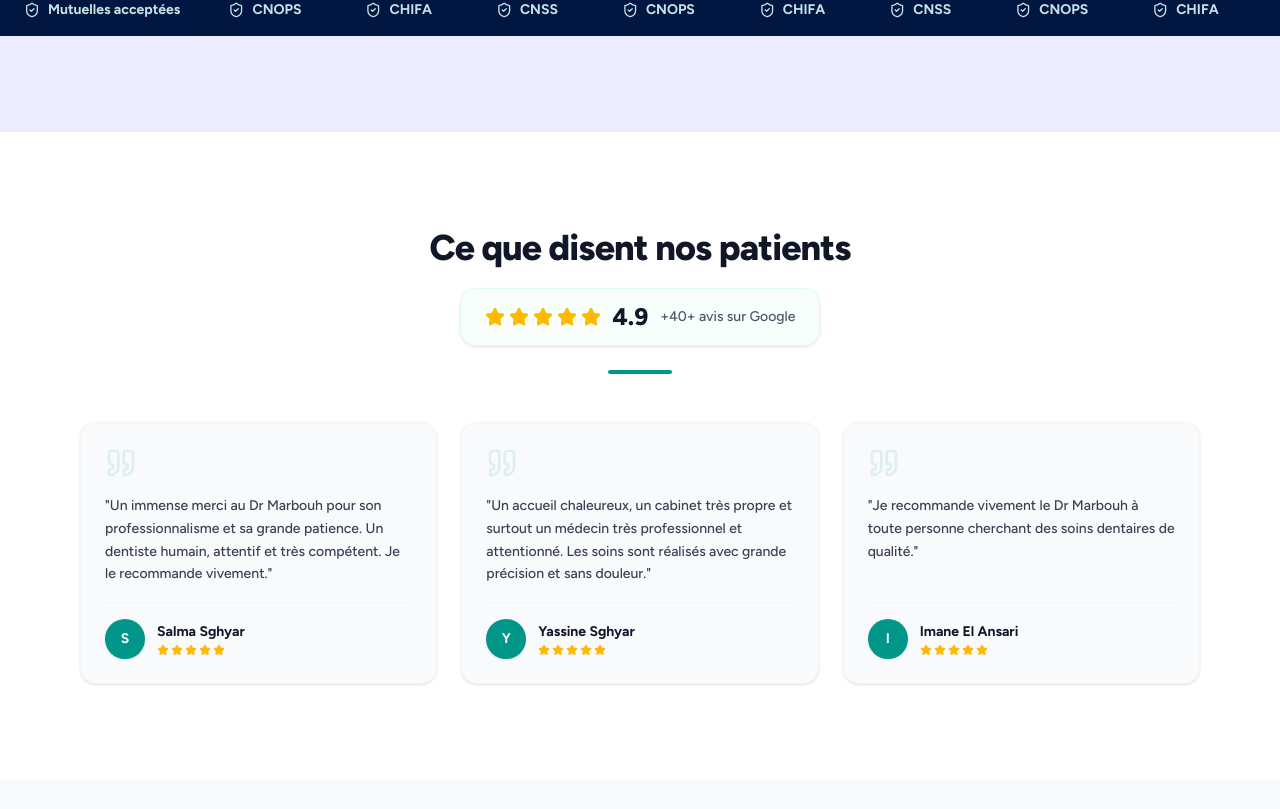
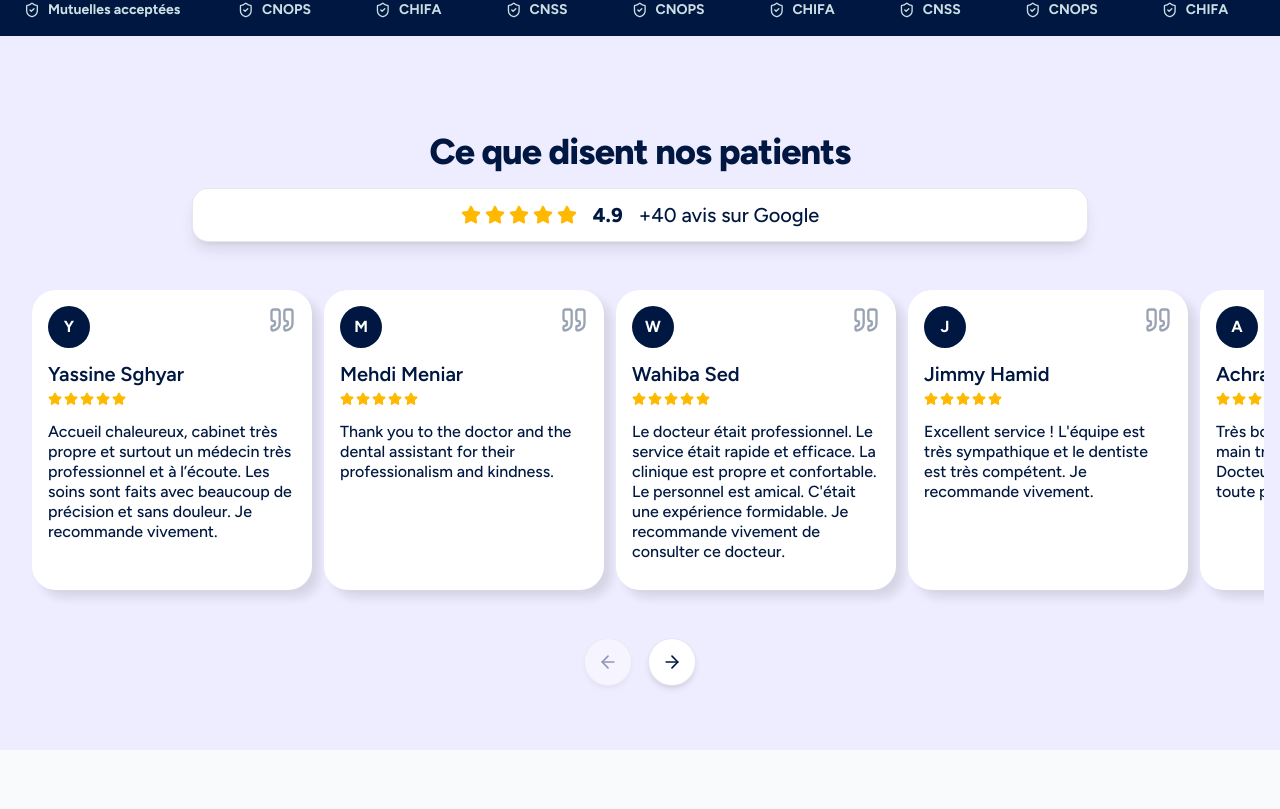
Before and after one commit to KarimElGuerzyfy/local-business-template, a Next.js app: page / in a window 1280 px wide. Shown: the part 1631-2440 px from the top of the page. Built offline with nearby package versions, Linux system fonts and the light colour scheme.

Commit message:
style: redesign Testimonials section with carousel, RTL support, and rating badge

```diff
--- a/app/components/Services.tsx
+++ b/app/components/Services.tsx
@@ -100,7 +100,7 @@ const Services = () => {
       dir={isRTL ? "rtl" : "ltr"}
       className="w-full py-16 md:py-24 bg-lightbg"
     >
-      <div className="container mx-auto px-4 max-w-6xl">
+      <div className="container mx-auto px-4 max-w-7xl">
 
         {/* Section Header */}
         <div className="text-center mb-10">
--- /dev/null
+++ b/app/components/TestimonialCard.tsx
@@ -0,0 +1,54 @@
+"use client";
+
+import { useLanguage } from "../LanguageContext";
+import { Star, Quote } from "lucide-react";
+
+type TestimonialCardProps = {
+  text: string;
+  author: string;
+};
+
+const TestimonialCard = ({ text, author }: TestimonialCardProps) => {
+  const { isRTL } = useLanguage() as { isRTL: boolean };
+
+  // Safe Extraction handling both multi-byte Arabic strings and whitespaces cleanly
+  const cleanAuthor = author?.trim() || "?";
+  const avatarLetter = cleanAuthor.charAt(0).toUpperCase();
+
+  return (
+    <div className="w-[280px] h-[300px] rounded-3xl bg-white flex flex-col shrink-0 scroll-snap-align-start p-4 shadow-[8px_8px_10px_0px_rgba(0,0,0,0.1)] mb-4">
+
+      {/* Top row — avatar + quote icon layout */}
+      <div className={`flex items-start justify-between ${isRTL ? "flex-row-reverse" : "flex-row"}`}>
+        {/* Avatar circle with initial */}
+        <div className="w-[42px] h-[42px] rounded-full bg-brand flex items-center justify-center shrink-0">
+          <span className="text-white font-bold text-base">
+            {avatarLetter}
+          </span>
+        </div>
+        {/* Quote icon flipped natively under RTL logic paths */}
+        <Quote className={`w-7 h-7 text-brand/40 ${isRTL ? "scale-x-[-1]" : ""}`} />
+      </div>
+
+      {/* Author name */}
+      <h3 className={`text-brand text-xl font-semibold mt-3 w-full ${isRTL ? "text-right" : "text-left"}`}>
+        {author}
+      </h3>
+
+      {/* Stars */}
+      <div className={`flex items-center gap-0.5 mt-1 w-full ${isRTL ? "justify-end" : "justify-start"}`}>
+        {[...Array(5)].map((_, i) => (
+          <Star key={i} className="w-3.5 h-3.5 fill-amber-400 text-amber-400" />
+        ))}
+      </div>
+
+      {/* Review text — Swapped compile-breaking color variable to native CSS grid token */}
+      <p className={`text-brand text-base font-medium leading-tight mt-4 flex-1 overflow-y-auto ${isRTL ? "text-right" : "text-left"}`}>
+        {text}
+      </p>
+
+    </div>
+  );
+};
+
+export default TestimonialCard;
--- a/app/components/Testimonials.tsx
+++ b/app/components/Testimonials.tsx
@@ -1,96 +1,142 @@
 "use client";
 
+import { useRef, useState, useEffect } from "react";
 import { useLanguage } from "../LanguageContext";
-import clinicConfig from "../../clinic.config";
-import { Star, Quote } from "lucide-react";
+import clinicConfig from "@/clinic.config";
+import { Star, ArrowLeft, ArrowRight } from "lucide-react";
+import TestimonialCard from "./TestimonialCard";
 
 const Testimonials = () => {
-  const { lang, isRTL } = useLanguage();
+  const scrollContainerRef = useRef<HTMLDivElement>(null);
+  const [canScrollLeft, setCanScrollLeft] = useState(false);
+  const [canScrollRight, setCanScrollRight] = useState(true);
+
+  const { lang, isRTL } = useLanguage() as {
+    lang: "fr" | "ar";
+    isRTL: boolean;
+  };
 
   const testimonials = clinicConfig.testimonials[lang] || [];
-  const rating = clinicConfig.rating || { score: "5.0", count: 0, platform: "Google", reviewUrl: "#" };
+  const rating = clinicConfig.rating;
 
   const sectionTitle = lang === "fr" ? "Ce que disent nos patients" : "آراء مرضانا";
-  const reviewsLabel = lang === "fr" ? `+${rating.count} avis sur` : `+${rating.count} تقييم على`;
+  const reviewsLabel = lang === "fr"
+    ? `+${rating.count} avis sur ${rating.platform}`
+    : `+${rating.count} تقييم على ${rating.platform}`;
+
+  const checkScrollBounds = () => {
+    if (scrollContainerRef.current) {
+      const { scrollLeft, scrollWidth, clientWidth } = scrollContainerRef.current;
+      const absoluteScrollLeft = Math.abs(scrollLeft);
+      const isAtStart = absoluteScrollLeft <= 2;
+      const isAtEnd = absoluteScrollLeft + clientWidth >= scrollWidth - 2;
+
+      if (isRTL) {
+        setCanScrollLeft(!isAtEnd);
+        setCanScrollRight(!isAtStart);
+      } else {
+        setCanScrollLeft(!isAtStart);
+        setCanScrollRight(!isAtEnd);
+      }
+    }
+  };
+
+  useEffect(() => {
+    const container = scrollContainerRef.current;
+    if (!container) return;
+
+    const handleWheelScroll = (e: WheelEvent) => {
+      if (e.deltaY === 0) return;
+      e.preventDefault();
+      container.scrollBy({ left: e.deltaY * 2.5, behavior: "auto" });
+    };
+
+    container.addEventListener("wheel", handleWheelScroll, { passive: false });
+    container.addEventListener("scroll", checkScrollBounds);
+    checkScrollBounds();
+
+    return () => {
+      container.removeEventListener("wheel", handleWheelScroll);
+      container.removeEventListener("scroll", checkScrollBounds);
+    };
+  }, [testimonials, isRTL]);
+
+  const handleScroll = (direction: "left" | "right") => {
+    if (scrollContainerRef.current) {
+      const scrollAmount = direction === "left" ? -320 : 320;
+      scrollContainerRef.current.scrollBy({ left: scrollAmount, behavior: "smooth" });
+    }
+  };
 
   return (
     <section
       id="avis"
       dir={isRTL ? "rtl" : "ltr"}
-      className="w-full py-16 md:py-24 bg-white"
+      className="w-full pb-16 bg-lightbg"
     >
-      <div className="container mx-auto px-4 max-w-6xl">
+      <div className="container mx-auto px-4 max-w-7xl">
 
         {/* Section Header */}
-        <div className="text-center mb-12 flex flex-col items-center">
-          <h2 className="text-3xl md:text-4xl font-extrabold text-gray-900 tracking-tight">
+        <div className="text-center mb-10 flex flex-col items-center">
+          <h2 className="text-3xl md:text-4xl font-extrabold text-brand tracking-tight">
             {sectionTitle}
           </h2>
 
-          {/* Rating Badge — Links to Google Reviews */}
+          {/* Rating Badge — Fixed Layout Constraints */}
+          <div className="w-full flex justify-center mt-4">
             <a
               href={rating.reviewUrl}
               target="_blank"
               rel="noopener noreferrer"
-            className="mt-5 inline-flex items-center gap-3 bg-teal-50/50 border border-teal-100/60 rounded-2xl px-6 py-3 shadow-sm hover:shadow-md hover:border-teal-300 hover:bg-teal-50 transition-all cursor-pointer group"
+              className="flex items-center justify-center gap-4 bg-white border border-brand/10 rounded-2xl py-3 px-6 md:px-16 shadow-lg transition-all cursor-pointer w-5xl max-w-[90%] md:max-w-[70%] lg:max-w-4xl mx-auto"
             >
-            <div className="flex items-center gap-1">
+              <div className="flex items-center gap-1 shrink-0">
                 {[...Array(5)].map((_, i) => (
-                <Star
-                  key={i}
-                  className="w-5 h-5 fill-amber-400 text-amber-400 transform group-hover:scale-110 transition-transform duration-150"
+                  <Star key={i} className="w-5 h-5 fill-amber-400 text-amber-400" />
+                ))}
+              </div>
+              <span className="text-xl font-extrabold text-brand shrink-0">
+                {rating.score}
+              </span>
+              <span className="text-xl text-brand font-medium whitespace-nowrap overflow-hidden text-ellipsis">
+                {reviewsLabel}
+              </span>
+            </a>
+          </div>
+        </div>
+
+        {/* Testimonials Carousel */}
+        <div
+          ref={scrollContainerRef}
+          className="w-full flex gap-3 overflow-x-auto px-4 py-2 [scroll-snap-type:x_mandatory] [&::-webkit-scrollbar]:hidden [-ms-overflow-style:none] scrollbar-none"
+        >
+          {testimonials.map((testimonial, index) => (
+            <TestimonialCard
+              key={`${lang}-${index}`}
+              text={testimonial.text}
+              author={testimonial.author}
             />
           ))}
         </div>
-            <span className="text-2xl font-extrabold text-gray-900">
-              {rating.score}
-            </span>
-            <span className="text-sm text-gray-600 font-medium">
-              {reviewsLabel} {rating.platform}
-            </span>
-          </a>
 
-          <div className="mt-6 w-16 h-1 rounded-full bg-teal-600" />
-        </div>
-
-        {/* Testimonials Grid */}
-        <div className="grid grid-cols-1 md:grid-cols-3 gap-6">
-          {testimonials.map((testimonial, index) => (
-            <div
-              key={index}
-              className="bg-gray-50 border border-gray-100/70 rounded-2xl p-6 shadow-sm hover:shadow-md transition-all duration-200 flex flex-col gap-4 relative overflow-hidden group"
+        {/* Arrow Navigation */}
+        <div className="flex justify-center gap-4 mt-6" dir="ltr">
+          <button
+            onClick={() => handleScroll("left")}
+            disabled={!canScrollLeft}
+            className="w-12 h-12 rounded-full bg-white shadow-md flex items-center justify-center border border-brand/10 hover:enabled:bg-gray-50 active:enabled:scale-95 disabled:opacity-40 disabled:cursor-not-allowed transition-all cursor-pointer"
+            aria-label="Scroll left"
           >
-              <Quote
-                className="w-8 h-8 opacity-10 text-teal-600 transform group-hover:rotate-12 transition-transform"
-              />
-
-              {/* FIXED: Quotes are now safely escaped inside a JSX expression */}
-              <p className="text-gray-700 text-sm leading-relaxed flex-1 font-medium">
-                {"\""}{testimonial.text}{"\""}
-              </p>
-
-              <div className="flex items-center gap-3 pt-4 border-t border-gray-100">
-                <div
-                  className="w-10 h-10 rounded-full flex items-center justify-center text-white text-sm font-bold flex-shrink-0 bg-teal-600 shadow-sm"
+            <ArrowLeft className="w-5 h-5 text-brand" />
+          </button>
+          <button
+            onClick={() => handleScroll("right")}
+            disabled={!canScrollRight}
+            className="w-12 h-12 rounded-full bg-white shadow-md flex items-center justify-center border border-brand/10 hover:enabled:bg-gray-50 active:enabled:scale-95 disabled:opacity-40 disabled:cursor-not-allowed transition-all cursor-pointer"
+            aria-label="Scroll right"
           >
-                  {testimonial.author ? testimonial.author.charAt(0).toUpperCase() : "?"}
-                </div>
-                <div className="flex flex-col">
-                  <span className="text-sm font-bold text-gray-900">
-                    {testimonial.author}
-                  </span>
-                  <div className="flex items-center gap-0.5 mt-0.5">
-                    {[...Array(5)].map((_, i) => (
-                      <Star
-                        key={i}
-                        className="w-3 h-3 fill-amber-400 text-amber-400"
-                      />
-                    ))}
-                  </div>
-                </div>
-              </div>
-            </div>
-          ))}
+            <ArrowRight className="w-5 h-5 text-brand" />
+          </button>
         </div>
 
       </div>
--- a/clinic.config.ts
+++ b/clinic.config.ts
@@ -81,7 +81,7 @@ export const clinicConfig = {
   // Reviews
   rating: {
     score: "4.9",
-    count: "40+",
+    count: "40",
     platform: "Google",
     reviewUrl: "https://www.google.com/maps/place/Dr.+Marbouh+Amine/@34.0349796,-4.9973869,948m/data=!3m1!1e3!4m8!3m7!1s0xd9f8b9dc6d79b37:0xbe149fa93faee04b!8m2!3d34.0349796!4d-4.9973869!9m1!1b1!16s%2Fg%2F11kfc2v0wn?entry=ttu&g_ep=EgoyMDI2MDYwMS4wIKXMDSoASAFQAw%3D%3D",
   },
@@ -190,31 +190,63 @@ export const clinicConfig = {
   testimonials: {
     fr: [
       {
-        text: "Un immense merci au Dr Marbouh pour son professionnalisme et sa grande patience. Un dentiste humain, attentif et très compétent. Je le recommande vivement.",
-        author: "Salma Sghyar",
-      },
-      {
-        text: "Un accueil chaleureux, un cabinet très propre et surtout un médecin très professionnel et attentionné. Les soins sont réalisés avec grande précision et sans douleur.",
+        text: "Accueil chaleureux, cabinet très propre et surtout un médecin très professionnel et à l’écoute. Les soins sont faits avec beaucoup de précision et sans douleur. Je recommande vivement.",
         author: "Yassine Sghyar",
       },
       {
-        text: "Je recommande vivement le Dr Marbouh à toute personne cherchant des soins dentaires de qualité.",
-        author: "Imane El Ansari",
+        text: "Thank you to the doctor and the dental assistant for their professionalism and kindness.",
+        author: "Mehdi Meniar",
       },
+      {
+        text: "Le docteur était professionnel. Le service était rapide et efficace. La clinique est propre et confortable. Le personnel est amical. C'était une expérience formidable. Je recommande vivement de consulter ce docteur.",
+        author: "Wahiba Sed",
+      },
+      {
+        text: "Excellent service ! L'équipe est très sympathique et le dentiste est très compétent. Je recommande vivement.",
+        author: "Jimmy Hamid",
+      },
+      {
+        text: "Très bon service et reception, une main très souple. Je recommande Docteur Marbouh fortement à toute personne.",
+        author: "Achraf Gaizi",
+      },
+      {
+        text: "Meilleur dentiste sur fes tres bonne experience.",
+        author: "Oueld Hamid",
+      },
+      {
+        text: "Bon service prend son temps avec le patient un traitement de qualité tbarkllah 3lih.",
+        author: "Hamza Regragui",
+      }
     ],
     ar: [
       {
-        text: "شكراً جزيلاً للدكتور مربوح على احترافيته وصبره الكبير. طبيب إنساني ومهتم وكفؤ جداً. أنصح به بشدة.",
-        author: "سلمى صغير",
+        text: "الاستقبل تبارك الله غزال، والكلينيك نقي بزاف. والطبيب تبارك الله عليه بروفيسيونيل، كايسمع للمريض وكايخدم داكشي متقون وبلا حريق. كانصح بيه بزاف 👍",
+        author: "ياسين صغير / سليم رامو",
       },
       {
-        text: "استقبال دافئ وعيادة نظيفة جداً، والأهم طبيب محترف جداً ومهتم. العلاجات تتم بدقة وبدون ألم.",
-        author: "ياسين صغير",
+        text: "كنشكر بزاف الطبيب والمساعدة ديالو على المعاملة الزوينة والظرافة ديالهم، ناس قمة في الاحترافية.",
+        author: "مهدي منيار",
       },
       {
-        text: "أنصح بشدة بالدكتور مربوح لكل من يبحث عن رعاية أسنان عالية الجودة.",
-        author: "إيمان الأنصاري",
+        text: "الطبيب كفء، والخدمة عندهم سريعة ونقية. الكلينيك مريح ونقي بزاف، والفرقة كاملة ظريفة وبشوشة. صراحة تجربة ممتازة وكنصح أي واحد يمشي عند هاد الطبيب.",
+        author: "وهيبة سد",
       },
+      {
+        text: "خدمة طوب! الفرقة لي خداّمة تما ظراف بزاف، والطبيب متمكن من الخدمة ديالو وكفء. كانصح بيه وعيني مغمضين.",
+        author: "جيمي حميد",
+      },
+      {
+        text: "الخدمة والاستقبال في المستوى، والطبيب إيدو خفيفة ما كاتحس بوالو تبارك الله. كانصح بالدكتور مربوح بزاف.",
+        author: "أشرف كايزي",
+      },
+      {
+        text: "أحسن طبيب سنان ففاس، صراحة تجربة زوينة بزاف معاه.",
+        author: "ولد حميد",
+      },
+      {
+        text: "خدمة ممتازة، كاييعطي الوقت الكافي للمريض والخدمة ديالو كاليتي، تبارك الله عليه.",
+        author: "حمزة ركراكي",
+      }
     ],
   },
 };
```
Lines whose indentation alone changed are shown as unchanged.
